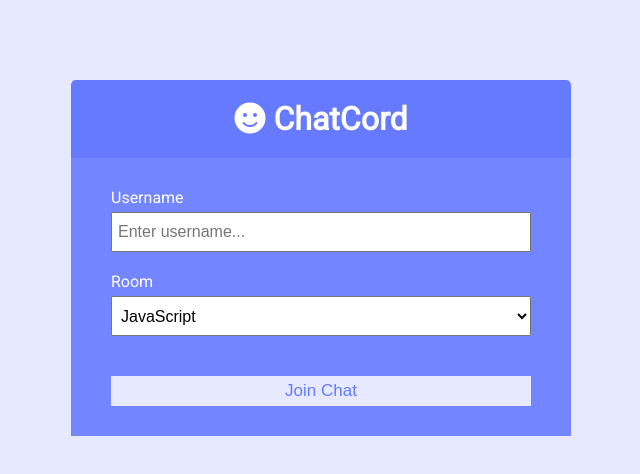
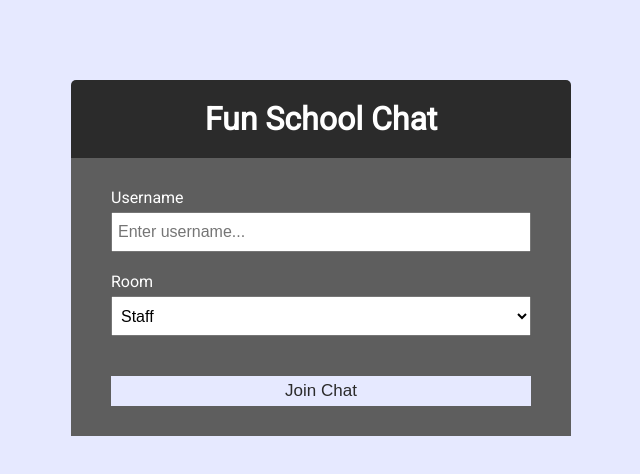
Before and after one commit to AdeelKhilji/ChatApp-socket-io-studies, a website: page public/index.html in a window 1280 px wide. Shown: the whole page, without its empty margins (319-959 px from the left). Drawn offline with Linux system fonts and the light colour scheme.

Commit message:
minor fixes - work in progress

```diff
--- a/public/css/style.css
+++ b/public/css/style.css
@@ -1,8 +1,8 @@
 @import url('https://fonts.googleapis.com/css?family=Roboto&display=swap');
 
 :root {
-	--dark-color-a: #667aff;
-	--dark-color-b: #7386ff;
+	--dark-color-a: #2b2b2b;
+	--dark-color-b: #5e5e5e;
 	--light-color: #e6e9ff;
 	--success-color: #5cb85c;
 	--error-color: #d9534f;
--- a/public/index.html
+++ b/public/index.html
@@ -11,12 +11,12 @@
 			crossorigin="anonymous"
 		/>
 		<link rel="stylesheet" href="css/style.css" />
-		<title>ChatCord App</title>
+		<title>Fun School Chat</title>
 	</head>
 	<body>
 		<div class="join-container">
 			<header class="join-header">
-				<h1><i class="fas fa-smile"></i> ChatCord</h1>
+				<h1>Fun School Chat</h1>
 			</header>
 			<main class="join-main">
 				<form action="chat.html">
@@ -33,12 +33,12 @@
 					<div class="form-control">
 						<label for="room">Room</label>
 						<select name="room" id="room">
-							<option value="JavaScript">JavaScript</option>
-							<option value="Python">Python</option>
-							<option value="PHP">PHP</option>
+							<option value="Staff">Staff</option>
+							<option value="Teacher">Teacher</option>
+							<!-- <option value="PHP">PHP</option>
 							<option value="C#">C#</option>
 							<option value="Ruby">Ruby</option>
-							<option value="Java">Java</option>
+							<option value="Java">Java</option> -->
 						</select>
 					</div>
 					<button type="submit" class="btn">Join Chat</button>
--- a/public/js/main.js
+++ b/public/js/main.js
@@ -63,7 +63,7 @@ function outputRoomName(room){
 
 //Add users to DOM
 function outputUsers(users){
-  userList.innerHTML = `${users.map(user => `<li>${user.username}</li>`).join('')}`;
+  listOfUsers.innerHTML = `${users.map(user => `<li>${user.username}</li>`).join('')}`;
 }
 
 //Prompt the user before leave chat room
```
Also changed, not shown: public/chat.html (+2 -2 lines).
